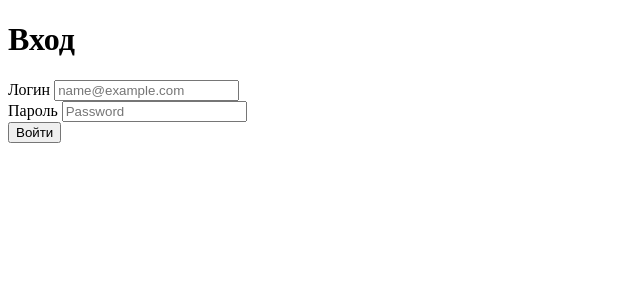
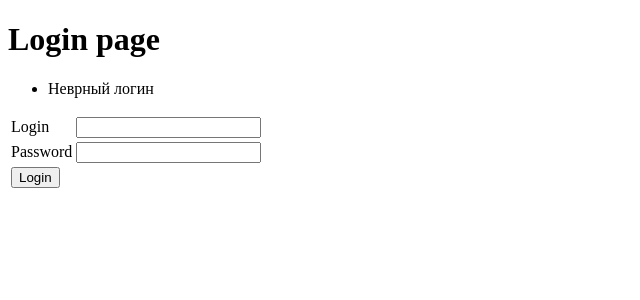
Before and after one commit to ggolaeff/application, a Flask app: page /signup in a window 1280 px wide. Shown: the top 300 px of the page, without its empty margins (0-640 px from the left). Run offline with Flask 2, Linux system fonts and the light colour scheme; data comes from the database, SQL or seed files in the repository.

Commit message:
Update sign.html

```diff
--- a/templates/sign.html
+++ b/templates/sign.html
@@ -1,28 +1,36 @@
-<!doctype html>
-<html lang="ru">
+<!DOCTYPE html>
+<html lang="en">
 <head>
     <meta charset="UTF-8">
-    <meta name="viewport"
-          content="width=device-width, user-scalable=no, initial-scale=1.0, maximum-scale=1.0, minimum-scale=1.0">
-    <meta http-equiv="X-UA-Compatible" content="ie=edge">
-    <title>Вход</title>
+    <title>Title</title>
 </head>
 <body>
-    <form>
+<h1>Login page</h1>
 
-    <h1 class="h3 mb-3 fw-normal">Вход</h1>
+{% with messages = get_flashed_messages() %}
+  {% if messages %}
+    <ul class=flashes>
+    {% for message in messages %}
+      <li>{{ message }}</li>
+    {% endfor %}
+    </ul>
+  {% endif %}
+{% endwith %}
 
-    <div class="form-floating">
-      <label for="floatingInput">Логин</label>
-      <input type="email" class="form-control" id="floatingInput" placeholder="name@example.com">
-    </div>
-    <div class="form-floating">
-      <label for="floatingPassword">Пароль</label>
-      <input type="password" class="form-control" id="floatingPassword" placeholder="Password">
-    </div>
-
-    <button class="w-100 btn btn-lg btn-primary" type="submit">Войти</button>
-
-  </form>
+<form method="POST">
+    <table>
+        <tr>
+            <td>Login</td>
+            <td><input type="text" name="login"></td>
+        </tr>
+        <tr>
+            <td>Password</td>
+            <td><input type="password" name="password"></td>
+        </tr>
+        <tr>
+            <td><input type="submit" value="Login"></td>
+        </tr>
+    </table>
+</form>
 </body>
 </html>
```
